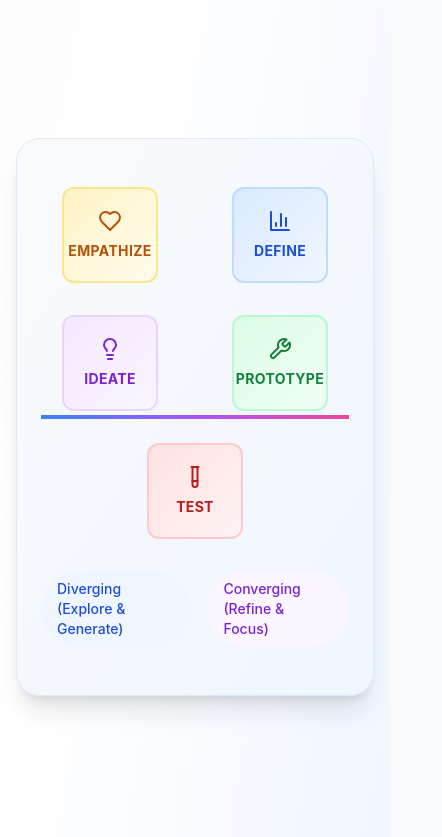
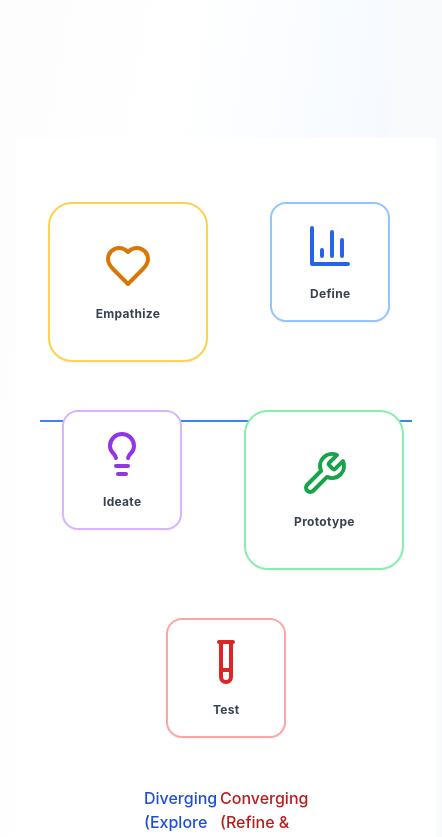
Before and after one commit to djeich/dt-session-planner, a React (Vite) app: page / in a window 390 px wide. Shown: the part 1220-2057 px from the top of the page, 442 px wide, since content can reach past the window. Built offline with nearby package versions, Linux system fonts and the light colour scheme.

Commit message:
feat: update design thinking process visualization to match design - Adjust sizes of phase boxes (160px for Empathize/Prototype, 120px for others) - Update colors and styling to match design - Improve tooltip and hover interactions - Fix spacing and alignment of process visualization

```diff
--- a/src/App.css
+++ b/src/App.css
@@ -87,63 +87,101 @@ body {
 
 /* Design Process Section */
 .design-process {
-  @apply relative py-12 px-6 my-8 rounded-3xl bg-gradient-to-br from-gray-50 to-blue-50
-         border border-blue-100 shadow-xl max-w-6xl mx-auto;
+  @apply relative py-16 px-8 my-8 bg-white
+         max-w-6xl mx-auto;
 }
 
 .process-line {
-  @apply absolute top-1/2 left-[10%] right-[10%] h-1 -translate-y-1/2
-         bg-gradient-to-r from-blue-500 via-purple-500 to-pink-500;
+  @apply absolute h-0.5 bg-blue-500;
+  top: 35%;
+  left: 10%;
+  right: 10%;
+  transform: translateY(-50%);
 }
 
 .phase-button {
-  @apply relative z-10 rounded-xl flex flex-col items-center justify-center
+  @apply relative z-10 flex flex-col items-center justify-center
          transition-all duration-300 ease-in-out text-center
-         hover:-translate-y-2 hover:shadow-lg mx-auto;
-  width: 90px;
-  height: 90px;
-  backdrop-filter: blur(8px);
+         bg-white border-2 shadow-sm;
 }
 
 .phase-button.empathize {
-  @apply bg-gradient-to-br from-amber-100 to-amber-50
-         border-2 border-amber-200 text-amber-700;
+  @apply border-amber-300;
+  width: 160px;
+  height: 160px;
+  border-radius: 24px;
 }
 
 .phase-button.define {
-  @apply bg-gradient-to-br from-blue-100 to-blue-50
-         border-2 border-blue-200 text-blue-700;
+  @apply border-blue-300;
+  width: 120px;
+  height: 120px;
+  border-radius: 16px;
 }
 
 .phase-button.ideate {
-  @apply bg-gradient-to-br from-purple-100 to-purple-50
-         border-2 border-purple-200 text-purple-700;
+  @apply border-purple-300;
+  width: 120px;
+  height: 120px;
+  border-radius: 16px;
 }
 
 .phase-button.prototype {
-  @apply bg-gradient-to-br from-green-100 to-green-50
-         border-2 border-green-200 text-green-700;
+  @apply border-green-300;
+  width: 160px;
+  height: 160px;
+  border-radius: 24px;
 }
 
 .phase-button.test {
-  @apply bg-gradient-to-br from-red-100 to-red-50
-         border-2 border-red-200 text-red-700;
-}
-
-.phase-button.active {
-  @apply shadow-lg scale-105 ring-2 ring-offset-2;
-}
-
-.phase-button:hover {
-  @apply shadow-xl;
+  @apply border-red-300;
+  width: 120px;
+  height: 120px;
+  border-radius: 16px;
 }
 
 .phase-button .icon {
-  @apply mb-2 text-current opacity-80;
+  @apply w-12 h-12 mb-4;
+}
+
+.phase-button.empathize .icon {
+  @apply text-amber-600;
+}
+
+.phase-button.define .icon {
+  @apply text-blue-600;
+}
+
+.phase-button.ideate .icon {
+  @apply text-purple-600;
+}
+
+.phase-button.prototype .icon {
+  @apply text-green-600;
+}
+
+.phase-button.test .icon {
+  @apply text-red-600;
 }
 
 .phase-button .label {
-  @apply text-sm font-semibold tracking-wide;
+  @apply text-base font-bold tracking-wide text-gray-700;
+}
+
+.process-labels {
+  @apply flex justify-between mt-12 px-24;
+}
+
+.process-label {
+  @apply text-base font-medium;
+}
+
+.process-label.diverging {
+  @apply text-blue-700;
+}
+
+.process-label.converging {
+  @apply text-red-700;
 }
 
 /* Activity Cards */
@@ -230,24 +268,24 @@ body {
 
 /* Phase Button Tooltips */
 .phase-tooltip {
-  @apply absolute invisible opacity-0 bg-white px-4 py-2 rounded-lg shadow-lg text-sm
-         text-gray-700 w-48 text-center transition-all duration-200 -translate-y-2
-         border border-gray-100;
-  bottom: calc(100% + 10px);
+  @apply absolute invisible opacity-0 bg-white px-4 py-3 rounded-lg shadow-lg
+         text-base text-gray-700 w-56 text-center transition-all duration-200
+         border border-gray-200;
+  bottom: calc(100% + 20px);
   left: 50%;
   transform: translateX(-50%);
   pointer-events: none;
 }
 
 .phase-button:hover .phase-tooltip {
-  @apply visible opacity-100 -translate-y-0;
+  @apply visible opacity-100;
 }
 
 /* Tooltip Arrow */
 .phase-tooltip:after {
   content: '';
-  @apply absolute w-3 h-3 bg-white rotate-45 border-b border-r border-gray-100;
-  bottom: -7px;
+  @apply absolute w-4 h-4 bg-white rotate-45 border-b border-r border-gray-200;
+  bottom: -8px;
   left: 50%;
   transform: translateX(-50%);
 }
--- a/src/App.tsx
+++ b/src/App.tsx
@@ -144,56 +144,48 @@ function App() {
         {/* Design Process Section */}
         <section className="section mb-16 w-full">
           <motion.div
-            className="design-process w-full"
+            className="design-process"
             initial={{ opacity: 0 }}
             animate={{ opacity: 1 }}
             transition={{ delay: 0.4 }}
           >
             <div className="process-line" />
-            <div className="flex flex-wrap md:flex-nowrap justify-center items-center relative z-10 gap-8">
+            <div className="flex flex-wrap md:flex-nowrap justify-between items-start relative z-10 gap-12">
               {phases.map((phase, index) => {
                 const Icon = phaseIcons[phase]
                 return (
                   <motion.div
                     key={phase}
-                    className="flex-1 min-w-[120px] flex justify-center"
+                    className="flex-1 flex justify-center"
                     initial={{ opacity: 0, y: 20 }}
                     animate={{ opacity: 1, y: 0 }}
                     transition={{ delay: 0.1 * index }}
                   >
                     <motion.button
                       onClick={() => setSelectedPhase(phase)}
-                      className={`phase-button ${phase.toLowerCase()} ${
-                        selectedPhase === phase ? 'active' : ''
-                      }`}
-                      whileHover={{ y: -8 }}
+                      className={`phase-button ${phase.toLowerCase()}`}
+                      whileHover={{ scale: 1.05 }}
                       whileTap={{ scale: 0.95 }}
                     >
                       <div className="phase-tooltip">
                         {phaseDescriptions[phase]}
                       </div>
-                      <Icon className="w-6 h-6 mb-2" />
-                      <span className="text-sm font-bold tracking-wide">
-                        {phase.toUpperCase()}
+                      <Icon className="icon" />
+                      <span className="label">
+                        {phase}
                       </span>
                     </motion.button>
                   </motion.div>
                 )
               })}
             </div>
-            <div className="flex justify-center gap-4 mt-8">
-              <motion.span
-                className="px-4 py-2 rounded-full bg-blue-50 text-blue-700 font-medium text-sm"
-                whileHover={{ y: -2 }}
-              >
+            <div className="process-labels">
+              <span className="process-label diverging">
                 Diverging (Explore & Generate)
-              </motion.span>
-              <motion.span
-                className="px-4 py-2 rounded-full bg-purple-50 text-purple-700 font-medium text-sm"
-                whileHover={{ y: -2 }}
-              >
+              </span>
+              <span className="process-label converging">
                 Converging (Refine & Focus)
-              </motion.span>
+              </span>
             </div>
           </motion.div>
         </section>
```
